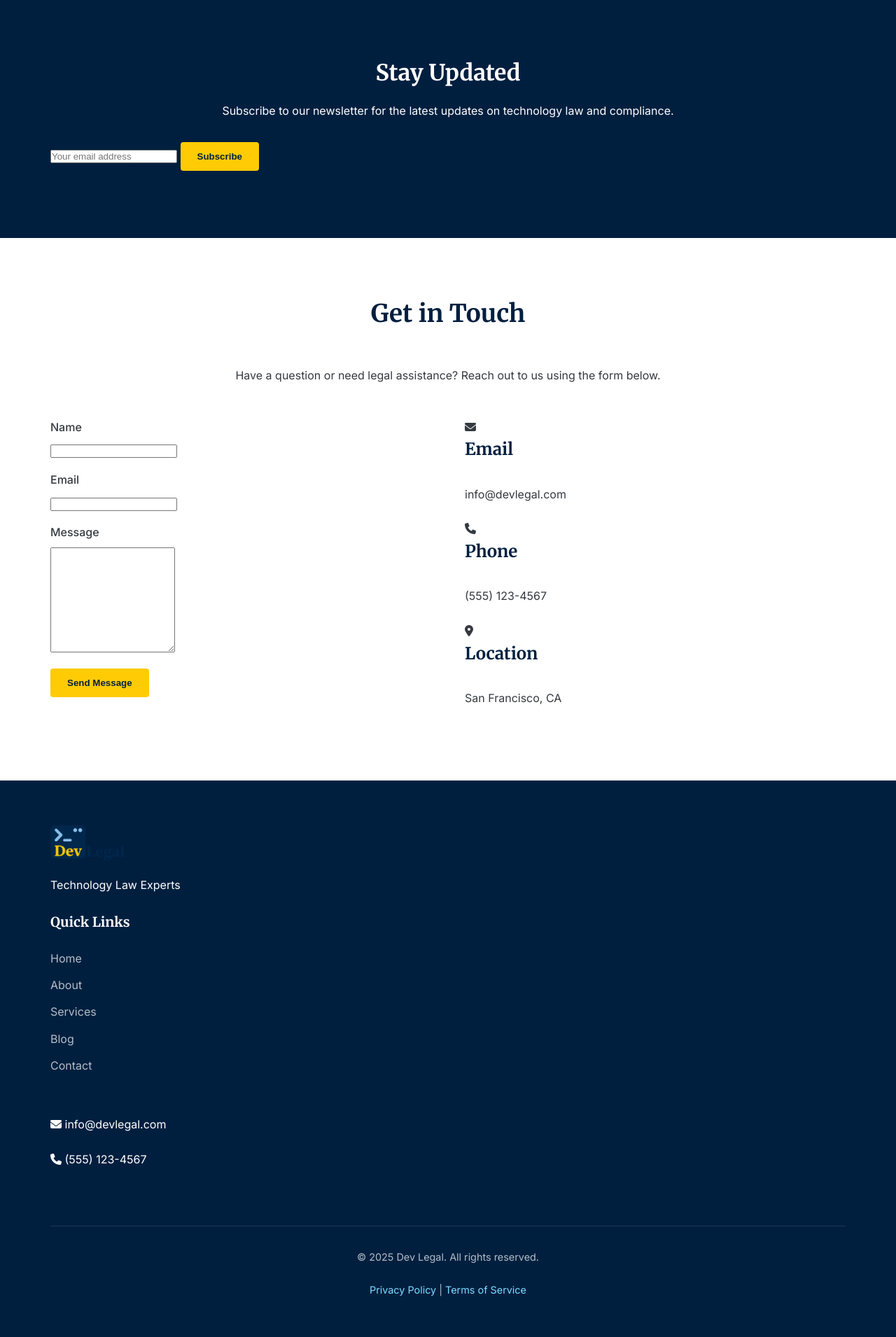
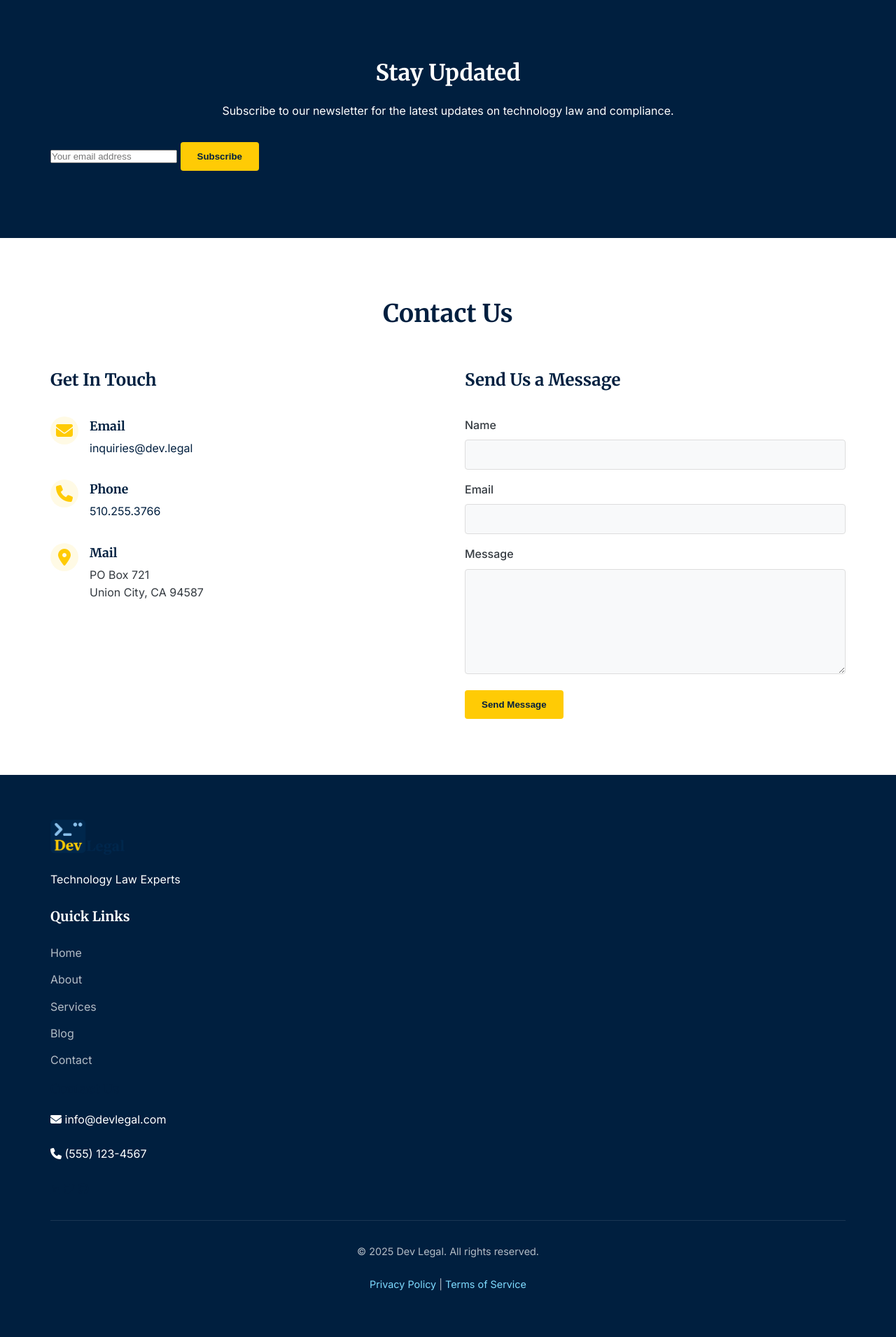
Before and after one commit to J-Frank-Murphy/DevLegalWeb, a Flask app: page /blog/ in a window 1280 px wide. Shown: the part 149-2059 px from the top of the page at 70% size. After the commit the page ends 1993 px from the top, so only its background shows below. Run offline with Flask 3, Linux system fonts and the light colour scheme; data that the repository does not hold is empty.

Commit message:
Update contact.html

```diff
--- a/src/templates/includes/contact.html
+++ b/src/templates/includes/contact.html
@@ -1,51 +1,64 @@
 <!-- Contact Section -->
     <section id="contact" class="contact">
         <div class="container">
-        <h2>Get in Touch</h2>
-        <p class="section-intro">Have a question or need legal assistance? Reach out to us using the form below.</p>
+            <h2>Contact Us</h2>
 
             <div class="contact-container">
+                <div class="contact-info">
+                    <h3>Get In Touch</h3>
+
+                    <div class="contact-method">
+                        <div class="contact-icon">
+                            <i class="fas fa-envelope"></i>
+                        </div>
+                        <div class="contact-details">
+                            <h4>Email</h4>
+                            <a href="mailto:inquiries@dev.legal">inquiries@dev.legal</a>
+                        </div>
+                    </div>
+
+                    <div class="contact-method">
+                        <div class="contact-icon">
+                            <i class="fas fa-phone"></i>
+                        </div>
+                        <div class="contact-details">
+                            <h4>Phone</h4>
+                            <a href="tel:5102553766">510.255.3766</a>
+                        </div>
+                    </div>
+
+                    <div class="contact-method">
+                        <div class="contact-icon">
+                            <i class="fas fa-map-marker-alt"></i>
+                        </div>
+                        <div class="contact-details">
+                            <h4>Mail</h4>
+                            <p>PO Box 721<br>Union City, CA 94587</p>
+                        </div>
+                    </div>
+                </div>
+
                 <div class="contact-form">
-                <form id="contact-form" action="#" method="POST">
+                    <h3>Send Us a Message</h3>
+
+                    <form>
                         <div class="form-group">
                             <label for="name">Name</label>
-                        <input type="text" id="name" name="name" required>
+                            <input type="text" class="form-control" id="name" name="name" required>
                         </div>
+
                         <div class="form-group">
-                        <label for="email">Email</label>
-                        <input type="email" id="email" name="email" required>
+                            <label for="contact-email">Email</label>
+                            <input type="email" class="form-control" id="contact-email" name="email" required>
                         </div>
+
                         <div class="form-group">
                             <label for="message">Message</label>
-                        <textarea id="message" name="message" rows="5" required></textarea>
+                            <textarea class="form-control" id="message" name="message" rows="5" required></textarea>
                         </div>
+
                         <button type="submit" class="submit-button">Send Message</button>
                     </form>
-                <div id="contact-message"></div>
-            </div>
-
-            <div class="contact-info">
-                <div class="info-item">
-                    <i class="fas fa-envelope info-icon"></i>
-                    <div>
-                        <h3>Email</h3>
-                        <p>info@devlegal.com</p>
-                    </div>
-                </div>
-                <div class="info-item">
-                    <i class="fas fa-phone info-icon"></i>
-                    <div>
-                        <h3>Phone</h3>
-                        <p>(555) 123-4567</p>
-                    </div>
-                </div>
-                <div class="info-item">
-                    <i class="fas fa-map-marker-alt info-icon"></i>
-                    <div>
-                        <h3>Location</h3>
-                        <p>San Francisco, CA</p>
-                    </div>
-                </div>
                 </div>
             </div>
         </div>
```
Lines whose indentation alone changed are shown as unchanged.
